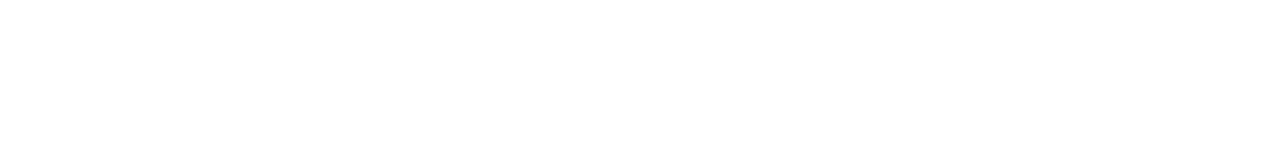
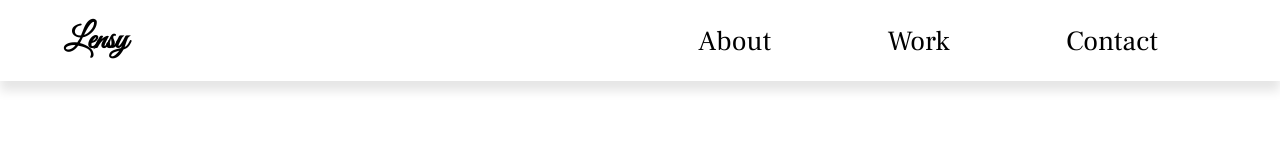
Before and after one commit to w3bdev1/Photography-Landing-Page, a plain HTML site: page index.html in a window 1280 px wide. Drawn offline with Linux system fonts and the light colour scheme.

Commit message:
Nav section

```diff
--- a/index.html
+++ b/index.html
@@ -8,5 +8,22 @@
     <meta name="description" content="Professional Photographer available for weddings and special events." />
     <meta name="robots" content="index,follow" />
     <link rel="stylesheet" href="./style.css" />
-    <title>Joy Boy | Photographer</title>
+    <title>Lensy | Photography</title>
 </head>
+
+<body>
+    <header class="main-head">
+        <nav>
+            <h1 id="logo">Lensy</h1>
+            <ul class="nav-links">
+                <li><a href="#about">About</a></li>
+                <li><a href="#work">Work</a></li>
+                <li><a href="#contact">Contact</a></li>
+            </ul>
+        </nav>
+    </header>
+
+
+</body>
+
+</html>
--- a/style.css
+++ b/style.css
@@ -78,6 +78,7 @@ ul {
 
 a {
     text-decoration: none;
+    color: black;
 }
 
 /* Utility Class */
@@ -88,3 +89,28 @@ a {
     justify-content: center;
     align-items: center;
 }
+
+/* Nav */
+
+.main-head {
+    box-shadow: 0 10px 10px rgba(0, 0, 0, 0.1);
+}
+
+nav {
+    width: 90%;
+    margin-inline: auto;
+    display: flex;
+    align-items: center;
+    min-height: 10vh;
+    padding-block: 2rem;
+}
+
+#logo {
+    flex: 1 1 20rem;
+}
+
+.nav-links {
+    display: flex;
+    justify-content: space-around;
+    flex: 1 1 20rem;
+}
```
